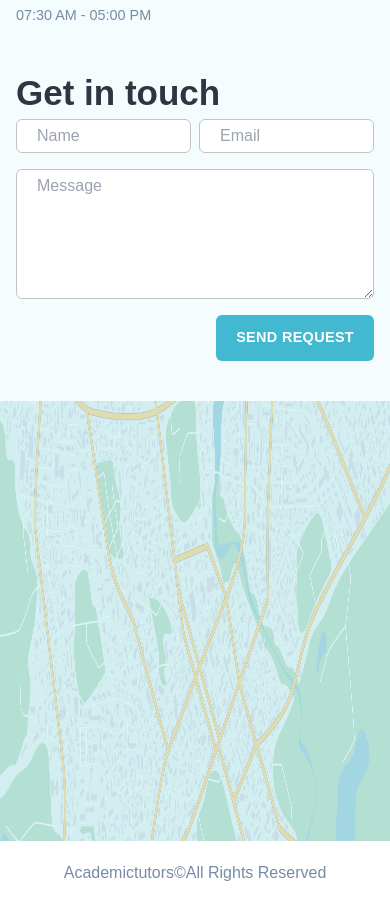
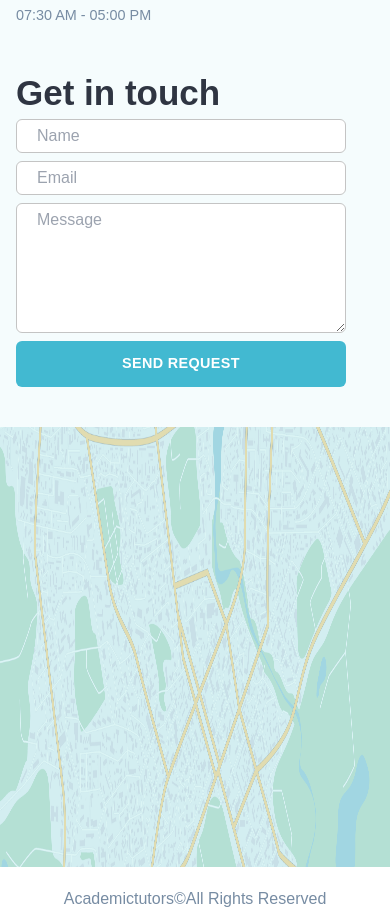
Before and after one commit to Richmond-Eribo/teach, a Next.js app: page / in a window 390 px wide. Shown: the part 6626-7542 px from the top of the page. Built offline with nearby package versions, Linux system fonts and the light colour scheme.

Commit message:
Update width of the form

```diff
--- a/pages/index.tsx
+++ b/pages/index.tsx
@@ -263,7 +263,7 @@ const Home: NextPage = () => {
           <h2 className='font-bold lg:text-4xl text-[35px]   text-text-dark lg:mb-10'>
             Get in touch
           </h2>
-          <form className='grid grid-cols-2 gap-2 gap-y-4 lg:my-5 lg:w-[580px] lg:h-[200px]'>
+          <form className=' w-[330px] flex flex-col  lg:grid   lg:grid-cols-2 gap-2 lg:gap-y-4 lg:my-5 lg:w-[580px] lg:h-[200px]'>
             <input
               type='text'
               placeholder='Name'
@@ -280,7 +280,7 @@ const Home: NextPage = () => {
               id=''
               cols={10}
               rows={5}
-              className='border border-[#C4C4C4] rounded-md p-1 px-5 col-span-2 outline-blue-400'
+              className='border border-[#C4C4C4] rounded-md p-1 px-5 lg:col-span-2 outline-blue-400'
             />
             <button
               onClick={e => {
```
